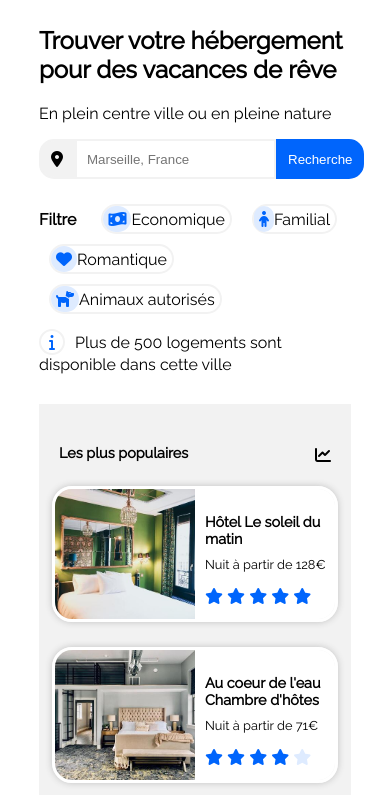
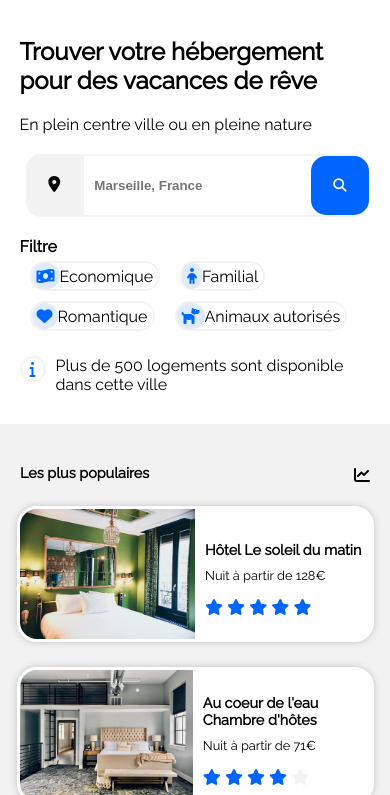
Before and after one commit to JoalKarma/P2Bookie, a plain HTML site: page index.html in a window 390 px wide. Shown: the part 140-935 px from the top of the page. Drawn offline with Linux system fonts and the light colour scheme.

Commit message:
version finale

```diff
--- a/index.html
+++ b/index.html
@@ -8,7 +8,7 @@
     <link rel="preconnect" href="https://fonts.googleapis.com">
     <link rel="preconnect" href="https://fonts.gstatic.com" crossorigin>
     <link href="https://fonts.googleapis.com/css2?family=Raleway&display=swap" rel="stylesheet">
-    <title>Booki 4</title>
+    <title>Booki</title>
 </head>
 <body>
 
@@ -27,25 +27,37 @@
         </header>
 
         <!--SLOGAN DE LA PAGE-->
-
+        <div class="entête">
             <h2>Trouver votre hébergement pour des vacances de rêve</h2>
             <p>En plein centre ville ou en pleine nature</p>
 
 
+
         <!-- SEARCH BAR-->
-
-        <form action="" method="get" class="flex">
+        <div class="form_center">
+            <form action="#" method="get" class="flex">
                 <i class="fas fa-map-marker-alt search_icon"></i>
+                <div class="search_bar_icon">
                     <input type="search" placeholder="Marseille, France" class="search_bar">
+                    <button class="button_mobile">
+                        <span><i class="fas fa-search"></i></span>
+                    </button>
+                </div>
                 <input type="button" value="Recherche" class="button">
             </form>
+        </div>
+
+        <!-- <i class="fas fa-search"></i> recherche image -->
 
 
         <!-- FILTRES-->
 
         <div class="filter flex">
+            <div>
                 <span class="heading_filter"> Filtre</span>
+            </div>
 
+            <div class="flex filter_icon2">
                 <div class="filter_link flex">
                     <a href="#"><i class="fas fa-money-bill-wave filter_icon"></i><span>Economique</span></a>
                 </div>
@@ -61,16 +73,22 @@
                 <div class="filter_link flex">
                     <a href="#"><i class="fas fa-dog filter_icon"></i><span>Animaux autorisés</span></a>
                 </div>
+            </div>
 
         </div>
 
 
         <!--INFO-->
 
-        <div class="info">
-            <i class="fas fa-info info_icon"></i><span>Plus de 500 logements sont disponible dans cette ville</span>
+        <div class="info flex">
+            <div>
+                <i class="fas fa-info info_icon"></i>
             </div>
-
+            <div>
+            <span class="in">Plus de 500 logements sont disponible dans cette ville</span>
+            </div>
+        </div>
+        </div>
 
         <!--BLOC HOTEL IN MARSEILLE-->
         <!-- etoile a utiliser color1= pleine, color2= griser
--- a/style.css
+++ b/style.css
@@ -19,7 +19,7 @@ a{
     color: #0065fc;
 }
 .greystar{
-    color: #DEEBFF;
+    color: #F2F2F2;
 }
 .price_symbol{
     font-weight: bold;
@@ -62,6 +62,9 @@ form{
     border-bottom-left-radius: 15px;
     border: 2px #F2F2F2 solid;
 }
+::placeholder{
+    font-weight: bold;
+}
 .search_bar{
     padding: 10px 10px 10px 10px;
     border-style: none;
@@ -76,14 +79,23 @@ form{
     background-color: #0065fc;
     color: white;
 }
+button{
+    display: none;
+}
 
 /* Filter */
 .filter{
     align-items: center;
 }
+.filter_icon2{
+    flex-direction: row;
+    flex-wrap: wrap;
+    align-items: center;
+}
 .heading_filter{
     font-weight: bold;
     margin-right: 15px;
+
 }
 .filter_link{
     margin: 5px 10px 5px 10px;
@@ -107,6 +119,7 @@ form{
 .info{
     margin: 10px 0px 10px 0px;
 }
+
 .info_icon{
     padding: 3px 8px 3px 8px;
     margin-right: 10px;
@@ -120,8 +133,7 @@ form{
     justify-content: space-between;
 }
 .rating_card_hotel{
-    size: 80%;
-    size-adjust: border-box;
+    width: auto;
 }
 /* Marseille hotel */
 #hotel_bloc{
@@ -146,7 +158,7 @@ form{
     flex-direction: column;
     width: 28%;
     height: 220px;
-    border: 3px white solid;
+    border: 4px white solid;
     border-radius: 20px;
     overflow: hidden;
     margin-bottom: 25px;
@@ -304,12 +316,11 @@ form{
 .activities_card_description{
     background-color: white;
     width: 100%;
-    padding-left: 10px;
-    padding-right: 10px;
 }
 .activities_heading_card{
     margin-top: 5px;
-    font-size-adjust: inherit;
+    font-size: 95%;
+    padding: 5px 5px 5px 10px;
 }
 
 
@@ -337,6 +348,12 @@ min -width = mobile first*/
 
 @media all and (max-width: 992px)
 {
+    /* FILTER */
+    .filter{
+        display: flex;
+        flex-wrap: wrap;
+    }
+
     #bloc_hébergements{
         display: flex;
         flex-direction: column-reverse;
@@ -347,12 +364,6 @@ min -width = mobile first*/
     }
     #popular_bloc{
         width: 100%;
-    }
-
-    .activities_heading_card{
-        box-sizing: border-box;
-        margin-top: 5px;
-        padding-right: 10px;
     }
     /* ACTIVITIES */
     #activities_bloc{
@@ -368,6 +379,7 @@ min -width = mobile first*/
     .activities_bloc_container{
         display: flex;
         flex-direction: column;
+
         width: 100%;
     }
     .activities_container{
@@ -381,11 +393,13 @@ min -width = mobile first*/
         height: 160px;
         width: 100%;
     }
+    .activities_card_description{
+        width: 100%;
+    }
     .activities_heading_card{
-
-        box-sizing: border-box;
+        width: 90%;
         margin-top: 15px;
-        padding-right: 10px;
+        margin-right: 20px;
 
     }
     /* FOOTER */
@@ -399,6 +413,10 @@ min -width = mobile first*/
 
 @media screen and (max-width: 768px)
 {
+    /* Body */
+    body{
+        width: 100%;
+    }
     /* Header */
     header{
         display: flex;
@@ -439,11 +457,31 @@ min -width = mobile first*/
         border-top: 0px;
         padding-top: 0px;
     }
+    /* entête */
+    .entête{
+        width: 90%;
+        margin: auto;
+    }
+    /* Form */
+    .search_icon{
+        background-color: #F2F2F2;
+        padding: 10px 10px 10px 10px;
+        border-top-left-radius: 15px;
+        border-bottom-left-radius: 15px;
+        border: 2px #F2F2F2 solid;
+    }
+    .search_bar{
+        padding: 10px 10px 10px 10px;
+        border-style: none;
+        border: 2px #F2F2F2 solid;
+    }
+
 
     /* FILTER */
     .filter{
         display: flex;
         flex-wrap: wrap;
+        margin-bottom: 20px;
     }
 
     /* HEBERGEMENT */
@@ -451,10 +489,13 @@ min -width = mobile first*/
         display: flex;
         flex-direction: column-reverse;
         justify-content: center;
+
     }
     #hotel_bloc{
-        width: 100%;
+        width: 90%;
         background-color: white;
+        margin: auto;
+
     }
     .hotel_heading{
         padding-left: 0px;
@@ -491,6 +532,8 @@ min -width = mobile first*/
         padding-right: 0px;
         margin-left: 0px;
         margin-right: 0Px;
+        width: 90%;
+        margin: auto;
     }
     .activities_heading{
         padding-bottom: 20px;
@@ -527,3 +570,50 @@ min -width = mobile first*/
         flex-wrap: wrap;
     }
 }
+
+@media  screen and (max-width: 420px)
+{
+    .form_center{
+        padding: 0px 20px 0px 20px;
+        display: flex;
+        justify-content: center;
+        width: 90%;
+        margin-top: 20px;
+    }
+    .search_bar_icon{
+        display: flex;
+        flex-direction: row;
+        border-top: 2px #F2F2F2 solid;
+        border-bottom: 2px #F2F2F2 solid;
+        border-top-right-radius: 15px;
+        border-bottom-right-radius: 15px;
+    }
+    .button{
+        display: none;
+    }
+    button{
+        display: flex;
+        padding: 20px 20px 20px 20px;
+        border-style: none;
+        border: 2px #0065fc solid;
+        border-radius: 15px;
+        background-color: #0065fc;
+        color: white;
+    }
+    .search_icon{
+        background-color: #F2F2F2;
+        padding: 20px 20px 20px 20px;
+        border-top-left-radius: 15px;
+        border-bottom-left-radius: 15px;
+        border: 2px #F2F2F2 solid;
+    }
+    .search_bar{
+        padding: 20px 40px 20px 10px;
+        border-style: none;
+        border-left: 2px #F2F2F2 solid;
+    }
+    .info{
+        display: flex;
+    }
+
+}
```
Lines whose indentation alone changed are shown as unchanged.
